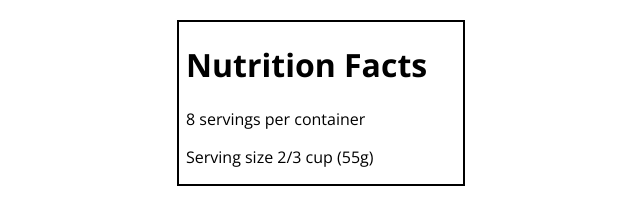
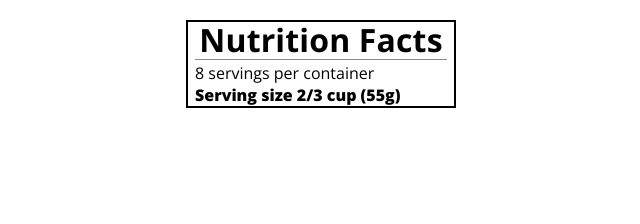
Before and after one commit to Hudzaifah-Hanafie/Pembelajaran-Typography-dengan-membuat-Nutrition-Label, a plain HTML site: page index.html in a window 1280 px wide. Shown: the whole page, without its empty margins (319-959 px from the left). Drawn offline with nearby package versions, Linux system fonts and the light colour scheme.

Commit message:
Mengedit file styles.css (box-sizing all, h1 rule, p rule, divider style, h1 letter-spacing, .bold) dan index.html (div divider, p class) : -membuat semua 'box-sizing' ber value 'border-box' agar lebar isi tidak dipengaruhi border/padding -mengubah rule h1 agar lebih tebal, ditengah, margin -mengubah rule p dengan menghapus margin -meneambah div dengan class divider dibawah h1 'nutrition facts' -menambah garis pada div divider dengan menggunakan css selector -menambah letter-spacing untuk menambah space diantara huruf -menambahkan bold styling ke class p, agar lebih efisien daripada apply ke semua elemen

```diff
--- a/index.html
+++ b/index.html
@@ -10,8 +10,9 @@
   <body>
     <div class="label">
       <h1>Nutrition Facts</h1>
+      <div class="divider"></div>
       <p>8 servings per container</p>
-      <p>Serving size 2/3 cup (55g)</p>
+      <p class="bold">Serving size 2/3 cup (55g)</p>
     </div>
   </body>
 </html>
--- a/styles.css
+++ b/styles.css
@@ -1,3 +1,7 @@
+* {
+  box-sizing: border-box;
+}
+
 html {
   font-size: 16px;
 }
@@ -12,3 +16,22 @@ body {
   margin: 20px auto;
   padding: 0 7px;
 }
+
+h1 {
+  text-align: center;
+  margin: -4px 0 -4px 0;
+  letter-spacing: 0.15px;
+}
+
+p {
+  margin: 0;
+}
+
+.divider {
+  border-bottom: 1px solid #888989;
+  margin: 2px 0;
+}
+
+.bold {
+  font-weight: 800;
+}
```
